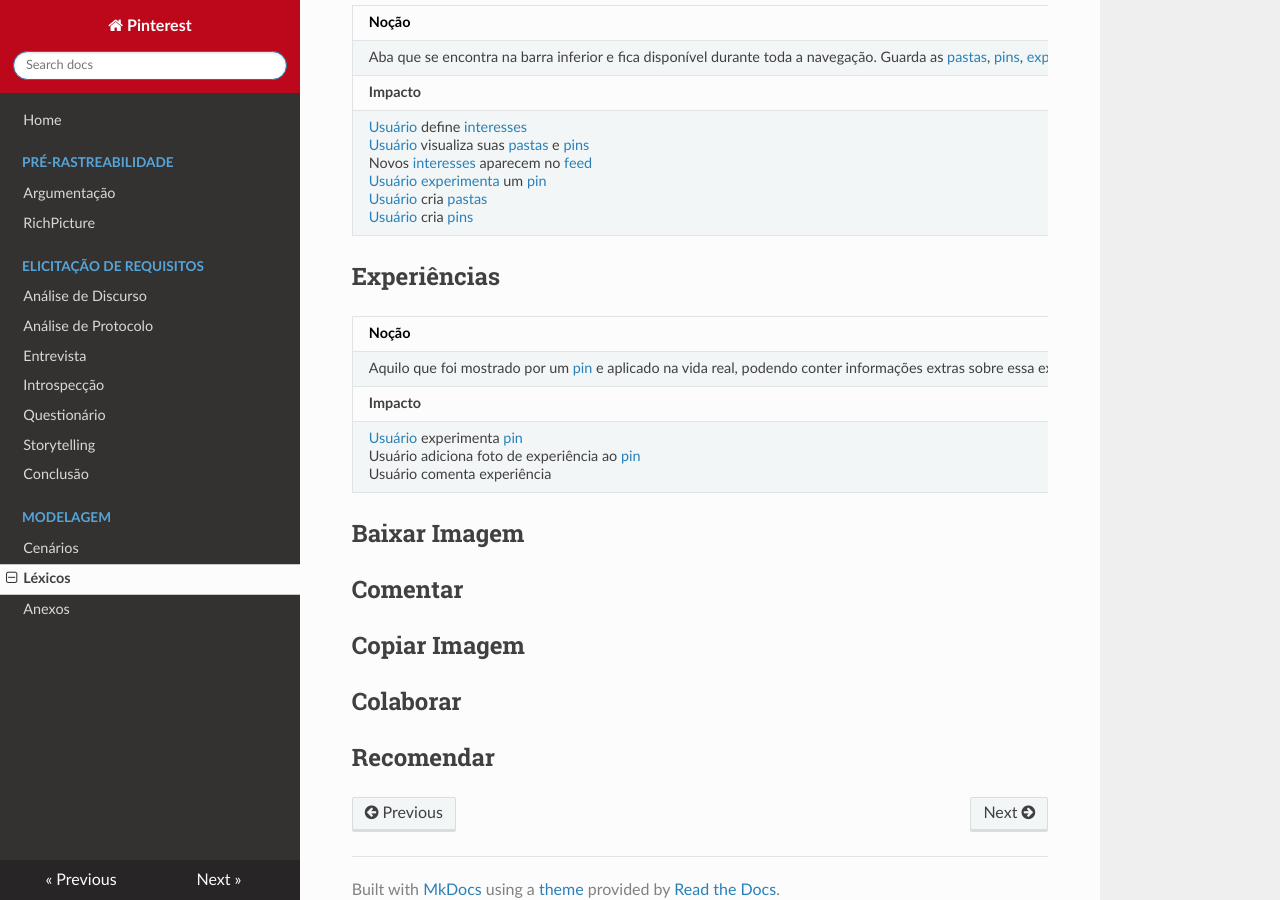
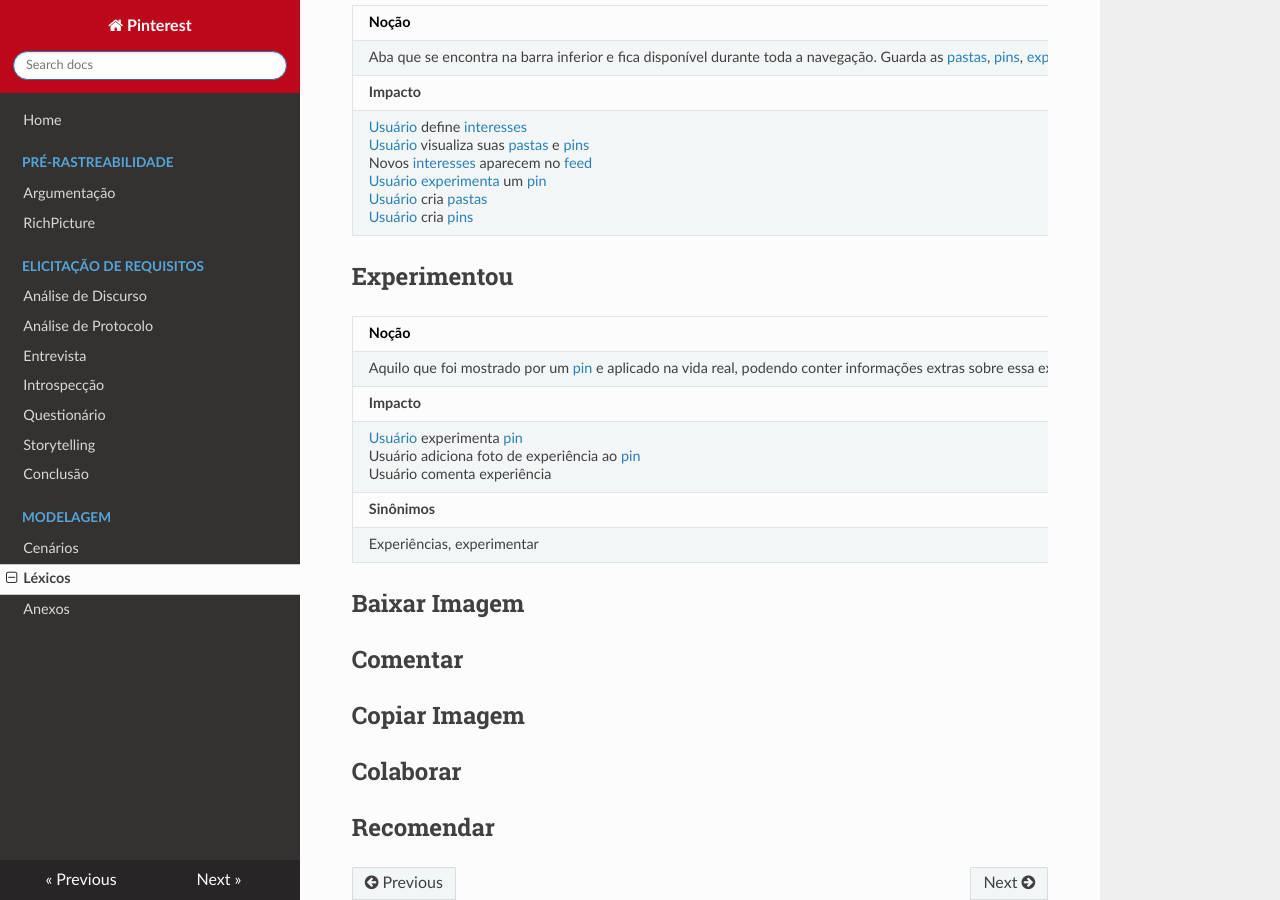
Before and after one commit to joberthrogers18/2018.2-Requisitos-Pinterest, an MkDocs documentation site: the page built from docs/lexicos.md, in a window 1280 px wide and 900 px high, scrolled down 5791 px. Built offline with MkDocs 1.6.1, drawn with Linux system fonts in a browser that asks for light colours; nearby versions of some CDN libraries; old or Windows-style settings are respelled for this version of MkDocs.

Commit message:
Correcting experience lexical

```diff
--- a/docs/lexicos.md
+++ b/docs/lexicos.md
@@ -186,16 +186,19 @@
 ## Aba Salvos
 |**Noção**|
 |--|
-| Aba que se encontra na barra inferior e fica disponível durante toda a navegação. Guarda as [pastas](#board), [pins](#pin), [experiências](#experiencias) e [interesses](#interesse) do [usuário](#usuario), além de dados do [perfil](#perfil). |
+| Aba que se encontra na barra inferior e fica disponível durante toda a navegação. Guarda as [pastas](#board), [pins](#pin), [experiências](#experimentou) e [interesses](#interesse) do [usuário](#usuario), além de dados do [perfil](#perfil). |
 |**Impacto** |
-| [Usuário](#usuario) define [interesses](#interesses) <br> [Usuário](#usuario) visualiza suas [pastas](#board) e [pins](#pin) <br> Novos [interesses](#interesse) aparecem no [feed](#feed) <br> [Usuário](#usuario) [experimenta](#experiencias) um [pin](#pin) <br>  [Usuário](#usuario) cria [pastas](#board) <br> [Usuário](#usuario) cria [pins](#pin) |
+| [Usuário](#usuario) define [interesses](#interesses) <br> [Usuário](#usuario) visualiza suas [pastas](#board) e [pins](#pin) <br> Novos [interesses](#interesse) aparecem no [feed](#feed) <br> [Usuário](#usuario) [experimenta](#experimentou) um [pin](#pin) <br>  [Usuário](#usuario) cria [pastas](#board) <br> [Usuário](#usuario) cria [pins](#pin) |
 
-## Experiências
+## Experimentou
 |**Noção**|
 |--|
 | Aquilo que foi mostrado por um [pin](#pin) e aplicado na vida real, podendo conter informações extras sobre essa experiência. |
 |**Impacto** |
 | [Usuário](#usuario) experimenta [pin](#pin) <br> Usuário adiciona foto de experiência ao [pin](#pin) <br> Usuário comenta experiência <br>   |
+|**Sinônimos** |
+| Experiências, experimentar  |
+
 
 ## Baixar Imagem
 
```
